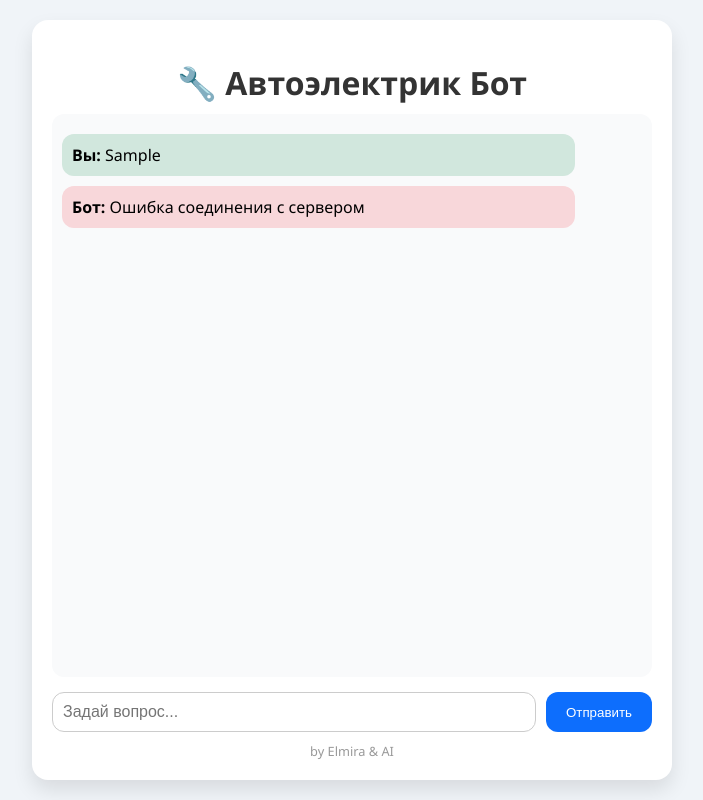
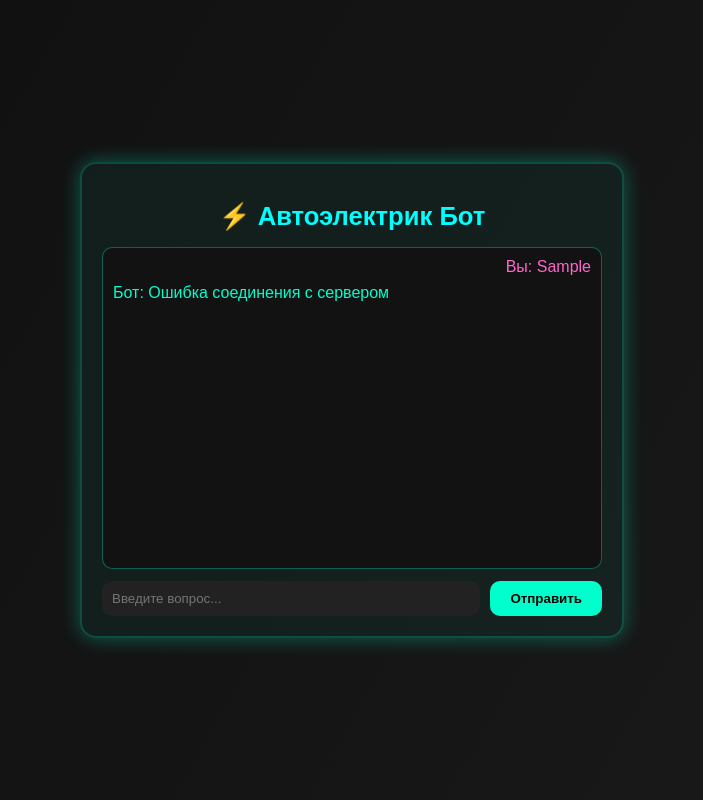
Before and after one commit to Embedded2190/carbot-frontend, a plain HTML site: page index.html in a window 1280 px wide. Both pictures are taken after typing "Sample" into the empty fields and a click on the button "Отправить". Shown: the whole page, without its empty margins (288-991 px from the left). Drawn offline with Linux system fonts and the light colour scheme; no server answers.

Commit message:
💡 Добавлен футуристический дизайн чата

```diff
--- a/index.html
+++ b/index.html
@@ -8,13 +8,12 @@
 </head>
 <body>
   <div class="chat-container">
-    <h1>🔧 Автоэлектрик Бот</h1>
+    <h1 class="title">⚡ Автоэлектрик Бот</h1>
     <div id="chat-box" class="chat-box"></div>
     <form id="chat-form" class="chat-form">
-      <input id="user-input" type="text" placeholder="Задай вопрос..." autocomplete="off" required />
+      <input type="text" id="user-input" placeholder="Введите вопрос..." autocomplete="off" required />
       <button type="submit">Отправить</button>
     </form>
-    <footer>by Elmira & AI</footer>
   </div>
   <script src="script.js"></script>
 </body>
--- a/script.js
+++ b/script.js
@@ -2,9 +2,7 @@ const chatBox = document.getElementById("chat-box");
 const form = document.getElementById("chat-form");
 const input = document.getElementById("user-input");
 
-// ⚠️ Укажи здесь ссылку на твой backend на Render
 const API_URL = "https://carbot-api.onrender.com/chat";
-
 
 form.addEventListener("submit", async (e) => {
   e.preventDefault();
@@ -30,16 +28,15 @@ function appendMessage(sender, message, className) {
   const div = document.createElement("div");
   div.classList.add(className);
 
-  // Ищем ссылку на изображение в тексте
-  const imageRegex = /(https?:\/\/[^\s\]]+\.(?:png|jpg|jpeg|gif))/i;
-  const match = message.match(imageRegex);
+  // Обработка изображений в ответе
+  const imgRegex = /(https:\/\/[^\s]+\.(jpg|png|gif))/i;
+  const imgMatch = message.match(imgRegex);
 
-  if (match) {
-    const imageUrl = match[1];
-    const cleanText = message.replace(imageRegex, "").replace(/[\[\]\(\)]/g, "").trim();
-    div.innerHTML = `<strong>${sender}:</strong> ${cleanText}<br><img src="${imageUrl}" style="max-width: 100%; margin-top: 5px;">`;
+  if (imgMatch) {
+    const parts = message.split(imgRegex);
+    div.innerHTML = `${sender}: ${parts[0]}<br/><img src="${imgMatch[0]}" style="max-width:100%; border-radius:10px;" />`;
   } else {
-    div.innerHTML = `<strong>${sender}:</strong> ${message}`;
+    div.textContent = `${sender}: ${message}`;
   }
 
   chatBox.appendChild(div);
--- a/style.css
+++ b/style.css
@@ -1,8 +1,9 @@
 body {
   margin: 0;
   padding: 0;
-  background: #f0f4f8;
-  font-family: "Segoe UI", sans-serif;
+  font-family: 'Orbitron', sans-serif;
+  background: linear-gradient(120deg, #0f0f0f, #1a1a1a);
+  color: #00ffcc;
   display: flex;
   justify-content: center;
   align-items: center;
@@ -10,48 +11,43 @@ body {
 }
 
 .chat-container {
-  width: 100%;
-  max-width: 600px;
-  background: #ffffff;
+  background: rgba(0, 255, 204, 0.05);
+  border: 2px solid #00ffcc33;
   border-radius: 16px;
-  box-shadow: 0 10px 20px rgba(0, 0, 0, 0.1);
   padding: 20px;
-  display: flex;
-  flex-direction: column;
-  height: 90vh;
+  width: 90%;
+  max-width: 500px;
+  box-shadow: 0 0 20px #00ffcc55;
 }
 
-h1 {
+.title {
   text-align: center;
-  color: #333;
-  margin-bottom: 10px;
+  margin-bottom: 16px;
+  font-size: 1.6em;
+  color: #00ffff;
 }
 
 .chat-box {
-  flex: 1;
+  height: 300px;
   overflow-y: auto;
   padding: 10px;
-  background: #f9fafb;
-  border-radius: 12px;
-  margin-bottom: 15px;
+  border: 1px solid #00ffcc55;
+  border-radius: 10px;
+  background-color: #121212;
+  margin-bottom: 12px;
+  color: #ffffff;
 }
 
-.user, .bot {
-  margin: 10px 0;
-  padding: 10px;
-  border-radius: 12px;
-  max-width: 85%;
-  word-wrap: break-word;
+.chat-box .user {
+  text-align: right;
+  color: #ff66cc;
+  margin-bottom: 8px;
 }
 
-.user {
-  align-self: flex-end;
-  background-color: #d1e7dd;
-}
-
-.bot {
-  align-self: flex-start;
-  background-color: #f8d7da;
+.chat-box .bot {
+  text-align: left;
+  color: #00ffcc;
+  margin-bottom: 8px;
 }
 
 .chat-form {
@@ -59,31 +55,28 @@ h1 {
   gap: 10px;
 }
 
-.chat-form input {
-  flex: 1;
+#user-input {
+  flex-grow: 1;
   padding: 10px;
-  border: 1px solid #ccc;
-  border-radius: 12px;
-  font-size: 1em;
+  border: none;
+  border-radius: 10px;
+  font-family: inherit;
+  background: #222;
+  color: #0ff;
+  outline: none;
 }
 
-.chat-form button {
+button {
   padding: 10px 20px;
-  background-color: #0d6efd;
-  color: white;
   border: none;
-  border-radius: 12px;
+  background: #00ffcc;
+  color: #000;
+  font-weight: bold;
+  border-radius: 10px;
   cursor: pointer;
-  transition: background-color 0.3s;
+  transition: background 0.3s;
 }
 
-.chat-form button:hover {
-  background-color: #084298;
+button:hover {
+  background: #00ffaa;
 }
-
-footer {
-  text-align: center;
-  margin-top: 10px;
-  font-size: 0.8em;
-  color: #999;
-}
```
